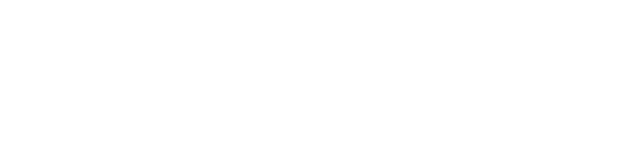
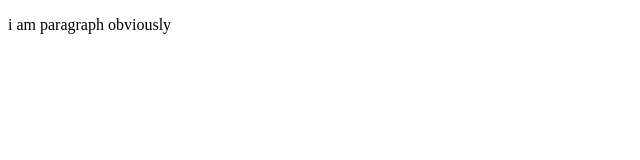
Before and after one commit to life-is-live/easytest, a plain HTML site: page index.html in a window 1280 px wide. Shown: the whole page, without its empty margins (0-640 px from the left). Drawn offline with Linux system fonts and the light colour scheme.

Commit message:
add paragraph

```diff
--- a/index.html
+++ b/index.html
@@ -6,6 +6,6 @@
     <title>Document</title>
 </head>
 <body>
-
+    <p>i am paragraph obviously</p>
 </body>
 </html>
```
